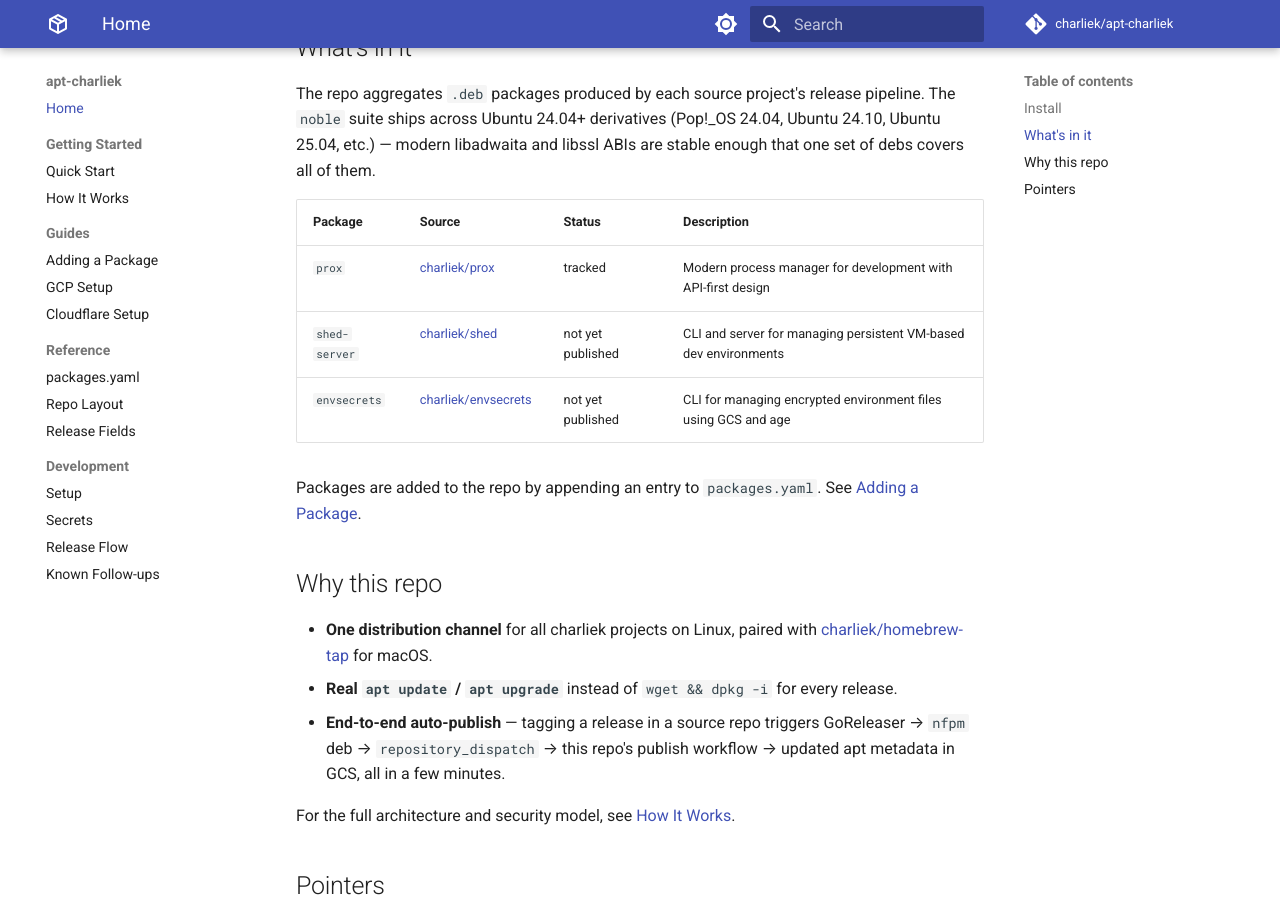
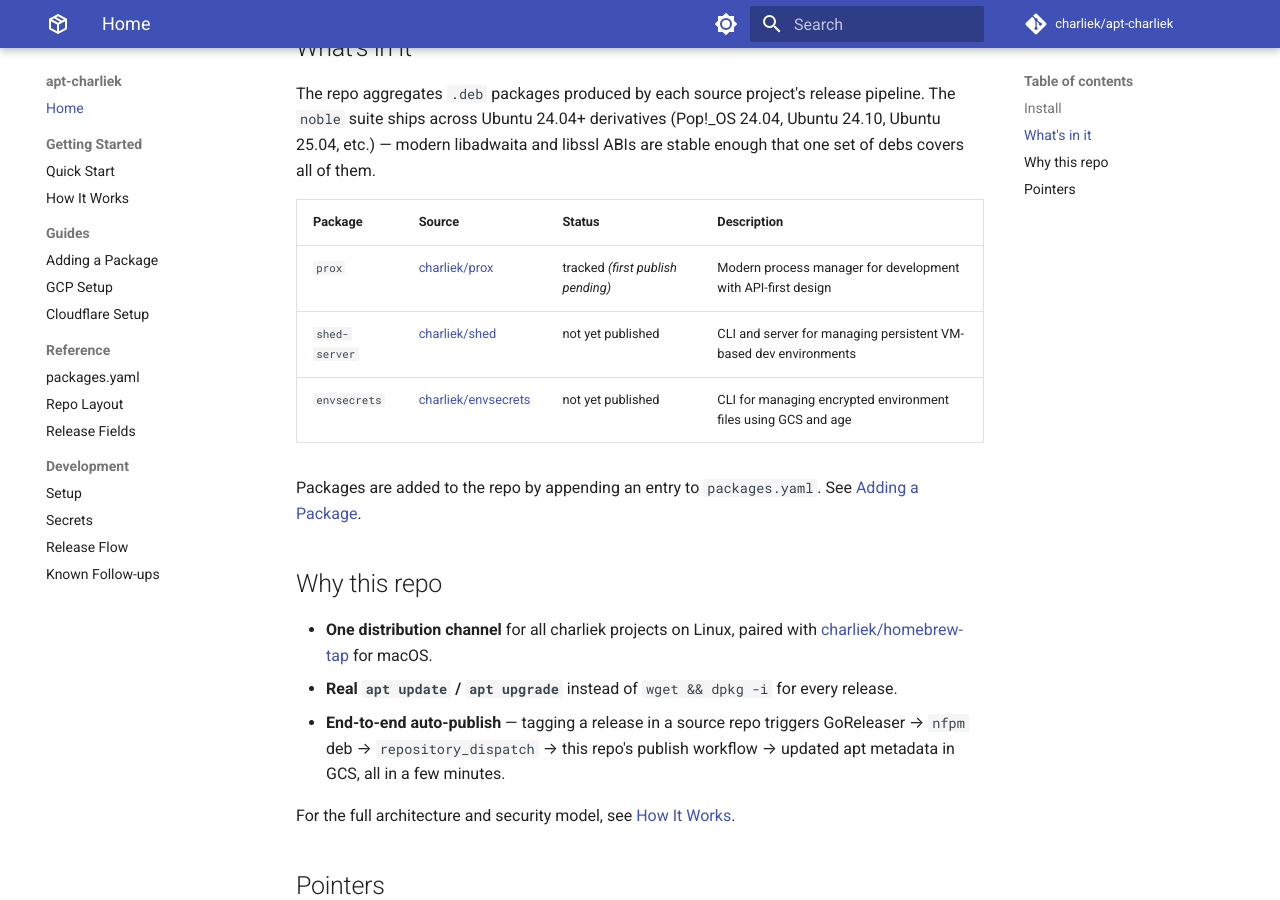
Before and after one commit to charliek/apt-charliek, an MkDocs documentation site: the page built from docs/index.md, in a window 1280 px wide and 900 px high, scrolled down 679 px. Built offline with MkDocs 1.6.1 and Material for MkDocs 9.7.7, drawn with Linux system fonts in a browser that asks for light colours; comment, search, counter and statistics services are not loaded.

Commit message:
Clarify prox status wording (CodeRabbit nit)
"tracked" alone read as "installable now". Until the first prox
release fires the dispatch and the apt repo gains the deb, it's more
honest to say "tracked (first publish pending)". Update once the
release lands.

```diff
--- a/docs/index.md
+++ b/docs/index.md
@@ -28,7 +28,7 @@ The repo aggregates `.deb` packages produced by each source project's release pi
 
 | Package | Source | Status | Description |
 |---|---|---|---|
-| `prox` | [charliek/prox](https://github.com/charliek/prox) | tracked | Modern process manager for development with API-first design |
+| `prox` | [charliek/prox](https://github.com/charliek/prox) | tracked *(first publish pending)* | Modern process manager for development with API-first design |
 | `shed-server` | [charliek/shed](https://github.com/charliek/shed) | not yet published | CLI and server for managing persistent VM-based dev environments |
 | `envsecrets` | [charliek/envsecrets](https://github.com/charliek/envsecrets) | not yet published | CLI for managing encrypted environment files using GCS and age |
 
```
